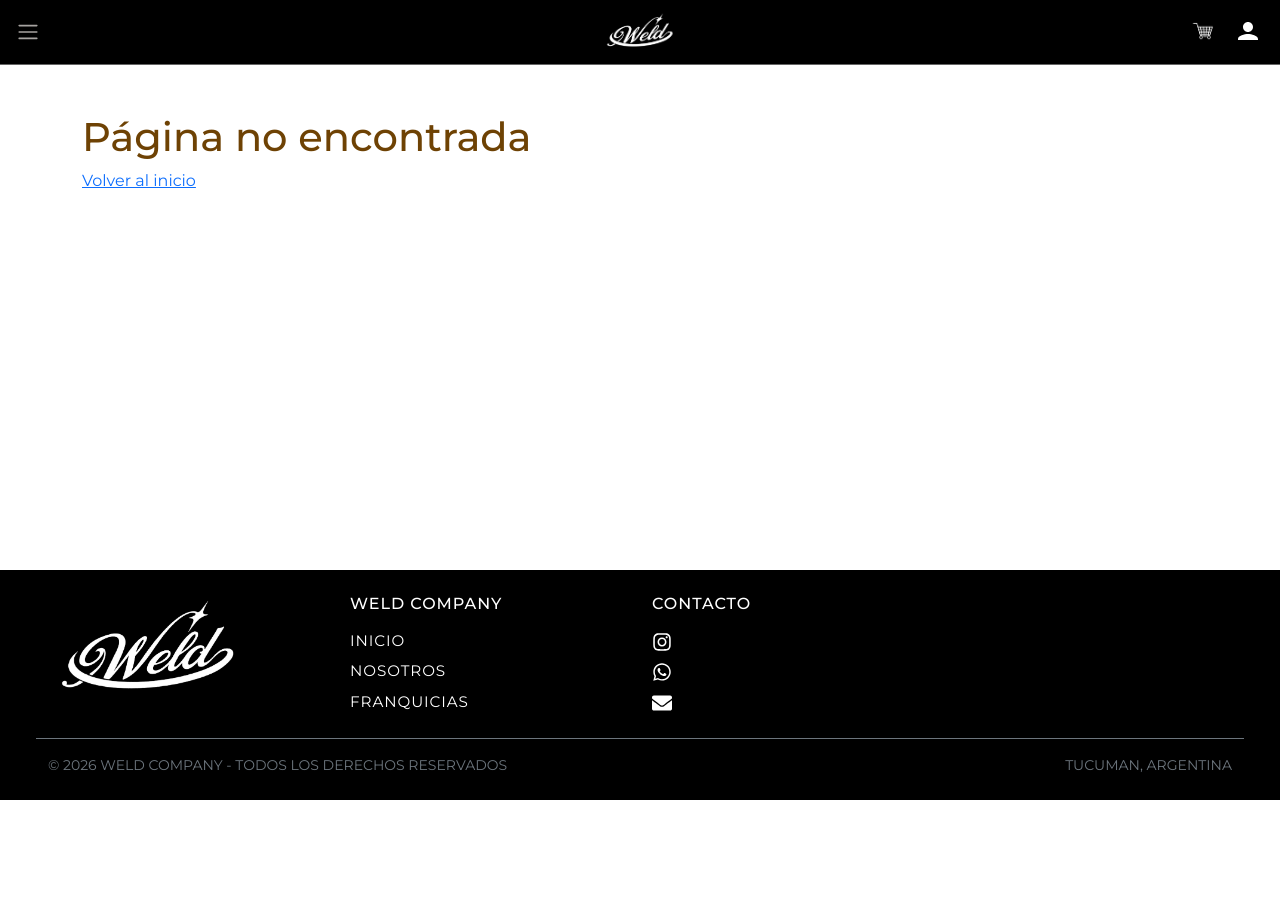
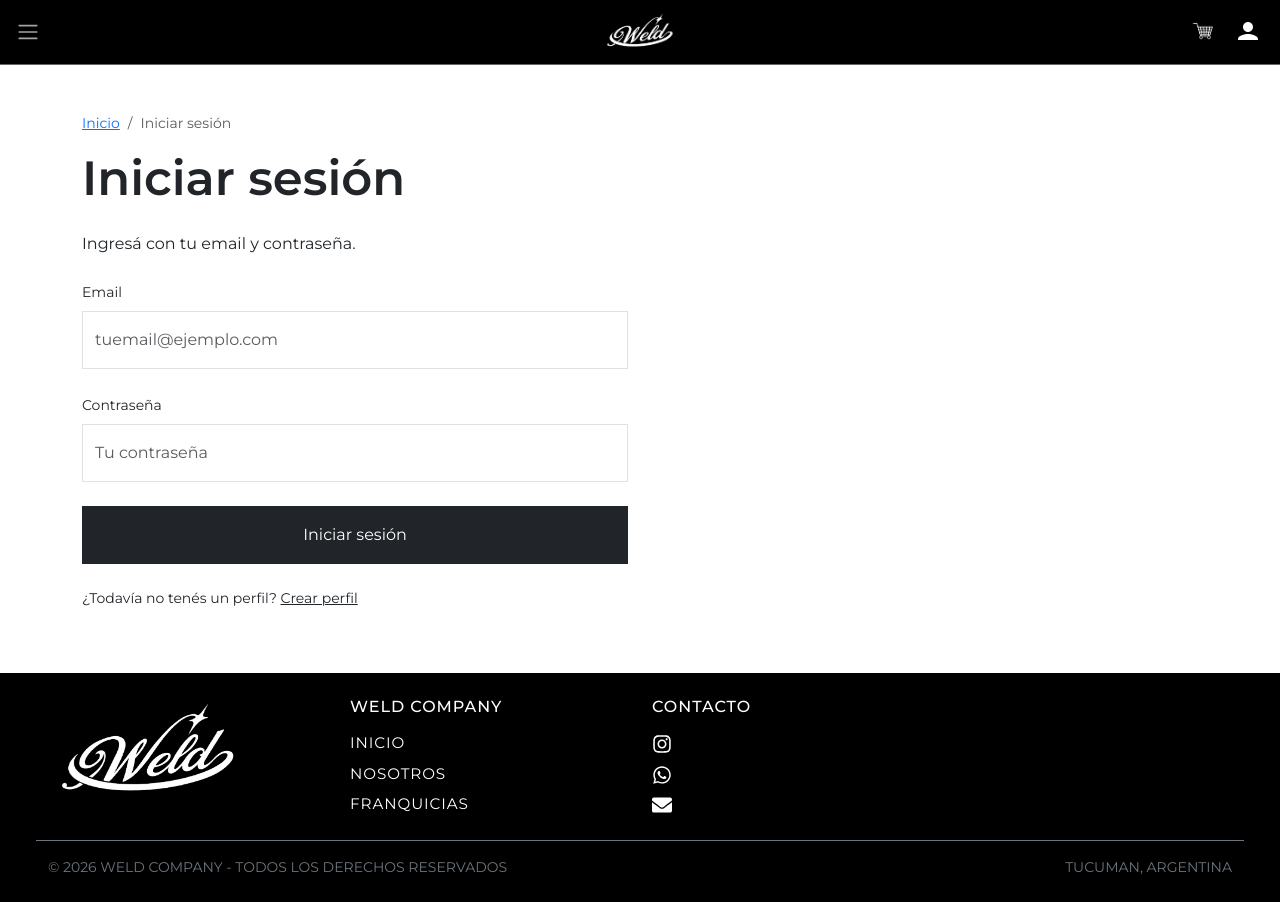
Before and after one commit to leonelferrari95/weld-frontend, a React (Vite) app: page /login in a window 1280 px wide. Before the commit the page ends 800 px from the top, so only its background shows below. Built offline with nearby package versions, Linux system fonts and the light colour scheme; no server answers; a web font is replaced by a local one.

Commit message:
feat: agregar formulario de login con email y contraseña

```diff
--- /dev/null
+++ b/src/components/Login.jsx
@@ -0,0 +1,82 @@
+import { useEffect, useState } from 'react'
+import { Alert, Breadcrumb, Button, Col, Container, Form, Row } from 'react-bootstrap'
+import { Link } from 'react-router-dom'
+
+function Login() {
+  const [mensaje, setMensaje] = useState('')
+
+  useEffect(() => {
+    const tituloAnterior = document.title
+    document.title = 'Iniciar sesión | Weld Company'
+    return () => {
+      document.title = tituloAnterior
+    }
+  }, [])
+
+  const enviar = (event) => {
+    event.preventDefault()
+    setMensaje(
+      'El inicio de sesión estará disponible cuando conectemos el backend. Todavía no se verificaron tus credenciales.',
+    )
+    event.currentTarget.elements.password.value = ''
+  }
+
+  return (
+    <section className="bg-white text-dark py-4 py-lg-5">
+      <Container>
+        <Row>
+          <Col xs={12} md={8} lg={6}>
+            <Breadcrumb className="small">
+              <Breadcrumb.Item linkAs={Link} linkProps={{ to: '/' }}>
+                Inicio
+              </Breadcrumb.Item>
+              <Breadcrumb.Item active>Iniciar sesión</Breadcrumb.Item>
+            </Breadcrumb>
+            <h1 className="display-5 fw-semibold mb-4">Iniciar sesión</h1>
+            <p className="mb-4">Ingresá con tu email y contraseña.</p>
+            <Form onSubmit={enviar} onChange={() => setMensaje('')}>
+              <Form.Group className="mb-4" controlId="login-email">
+                <Form.Label className="small">Email</Form.Label>
+                <Form.Control
+                  name="email"
+                  type="email"
+                  placeholder="tuemail@ejemplo.com"
+                  autoComplete="username"
+                  required
+                  className="rounded-0 py-3 shadow-none"
+                />
+              </Form.Group>
+              <Form.Group className="mb-4" controlId="login-password">
+                <Form.Label className="small">Contraseña</Form.Label>
+                <Form.Control
+                  name="password"
+                  type="password"
+                  placeholder="Tu contraseña"
+                  autoComplete="current-password"
+                  required
+                  className="rounded-0 py-3 shadow-none"
+                />
+              </Form.Group>
+              {mensaje && (
+                <Alert variant="info" role="status">
+                  {mensaje}
+                </Alert>
+              )}
+              <Button type="submit" variant="dark" className="w-100 rounded-0 py-3">
+                Iniciar sesión
+              </Button>
+            </Form>
+            <p className="mt-4 small">
+              ¿Todavía no tenés un perfil?{' '}
+              <Link to="/registro" className="text-dark">
+                Crear perfil
+              </Link>
+            </p>
+          </Col>
+        </Row>
+      </Container>
+    </section>
+  )
+}
+
+export default Login
--- a/src/components/Navbar.jsx
+++ b/src/components/Navbar.jsx
@@ -75,7 +75,8 @@ function Navbar({ onCarritoClick, cantidadCarrito, perfil }) {
               variant="link"
               className="d-inline-flex align-items-center justify-content-center p-0 border-0 rounded-0 bg-transparent weld-navbar-action"
               as={Link}
-              to={perfil ? '/perfil' : '/registro'}
+              to={perfil ? '/perfil' : '/login'}
+              aria-label={perfil ? 'Mi cuenta' : 'Iniciar sesión'}
               onClick={cerrarMenu}
             >
               <svg className="user-logo d-block" fill="#fff" viewBox="0 0 24 24" focusable="false">
--- a/src/components/Registro.jsx
+++ b/src/components/Registro.jsx
@@ -2,6 +2,7 @@ import FormularioCuenta from './FormularioCuenta'
 import { useEffect, useState } from 'react'
 import axios from 'axios'
 import Swal from 'sweetalert2'
+import { Link } from 'react-router-dom'
 const API_URL = import.meta.env.VITE_API_URL
 
 const campos = [
@@ -162,6 +163,9 @@ function Registro({ onCrearPerfil }) {
         campos={camposConProvincias}
         onEnviar={onCrearPerfil}
       />
+      <p className="container pb-4 small text-dark">
+        ¿Ya tenés una cuenta? <Link to="/login" className="text-dark">Iniciar sesión</Link>
+      </p>
     </>
   )
 }
--- a/src/components/routes/Rutas.jsx
+++ b/src/components/routes/Rutas.jsx
@@ -1,6 +1,7 @@
 import { Link, Route, Routes, useNavigate, useParams } from 'react-router-dom'
 import Perfil from '../Perfil'
 import Registro from '../Registro'
+import Login from '../Login'
 import Home from '../home'
 import Productos from '../Productos'
 import PreguntasFrecuentes from '../PreguntasFrecuentes'
@@ -29,6 +30,7 @@ const Rutas = ({ onAgregarAlCarrito, perfil, onCrearPerfil, onCerrarPerfil }) =>
 
   return (
     <Routes>
+      <Route path="/login" element={<Login />} />
       <Route path="/registro" element={<Registro onCrearPerfil={(datos) => { onCrearPerfil(datos); navegar('/perfil') }} />} />
       <Route path="/perfil" element={<Perfil perfil={perfil} onCerrarPerfil={onCerrarPerfil} />} />
       <Route path="/" element={<Home />} />
```
